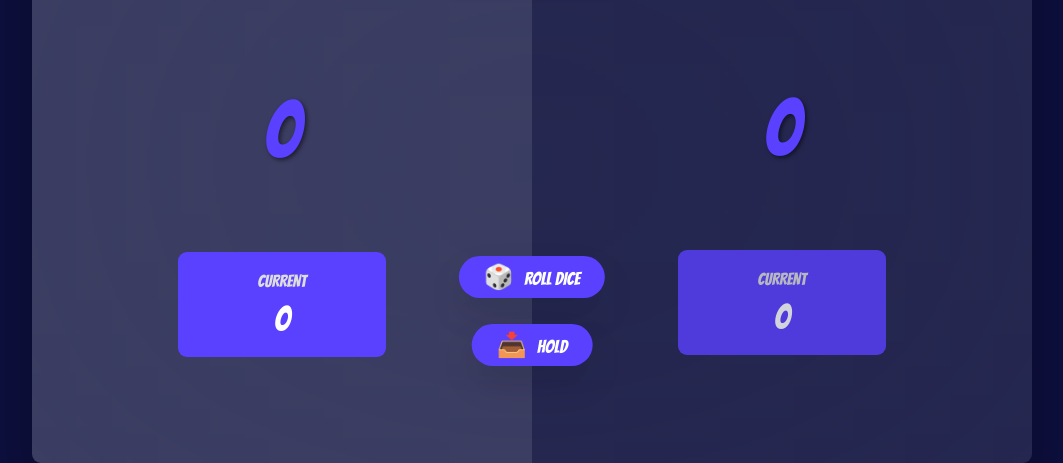
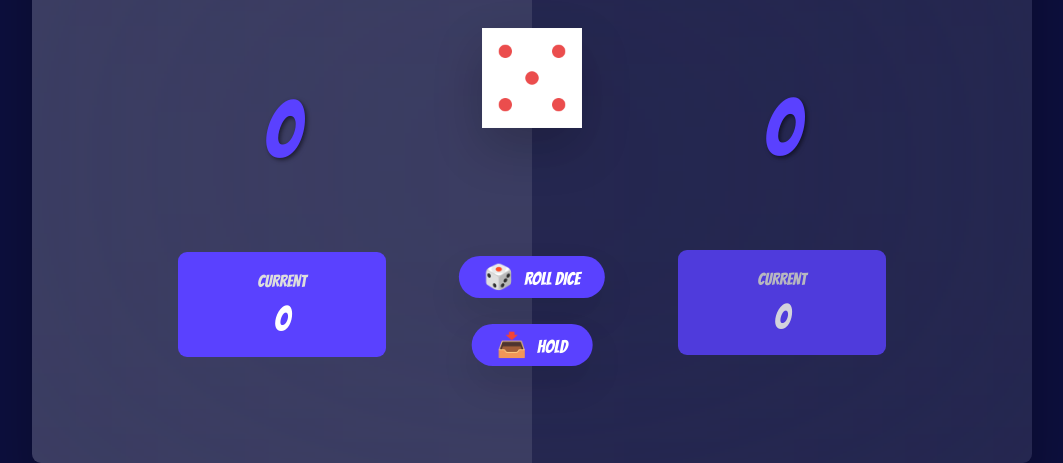
Before and after one commit to steven-oehley/PiggyRoll, a plain HTML site: page index.html in a window 1280 px wide. Both pictures are taken after a click on the button "🔄 NEW GAME". Shown: the part 352-815 px from the top of the page, without its empty margins (108-1171 px from the left). Drawn offline with Linux system fonts and the light colour scheme.

Commit message:
added hide dice condition in new game click event

```diff
--- a/index.html
+++ b/index.html
@@ -49,7 +49,11 @@
           </div>
         </section>
 
-        <img src="./src/images/dice-5.png" alt="Playing dice" class="dice" />
+        <img
+          src="./src/images/dice-5.png"
+          alt="Playing dice"
+          class="dice hidden"
+        />
         <button class="btn btn--new">🔄 New game</button>
         <button class="btn btn--roll">🎲 Roll dice</button>
         <button class="btn btn--hold">📥 Hold</button>
--- a/src/js/script.js
+++ b/src/js/script.js
@@ -35,7 +35,6 @@ let totalScoreValues = [
 let playing = true;
 
 // hide image
-diceImageEl.classList.add('hidden');
 
 // function for a dice roll
 function rollDice() {
@@ -45,6 +44,7 @@ function rollDice() {
 // rolling dice functionality
 btnRollDice.addEventListener('click', () => {
   if (playing) {
+    diceImageEl.classList.toggle('hidden');
     const diceRollNum = rollDice();
     //   image path needs to be the relative path from the html document
     const diceImgToRender = `./src/images/dice-${diceRollNum}.png`;
@@ -106,6 +106,7 @@ btnHold.addEventListener('click', () => {
 });
 
 btnNewGame.addEventListener('click', () => {
+  diceImageEl.classList.toggle('hidden');
   document
     .querySelector(`.player--${activePlayer}`)
     .classList.remove('player--winner');
```
